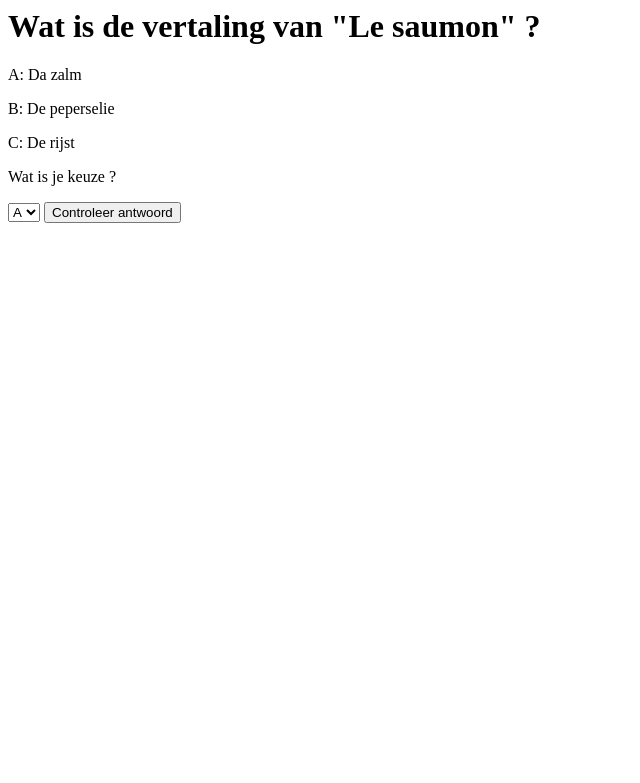
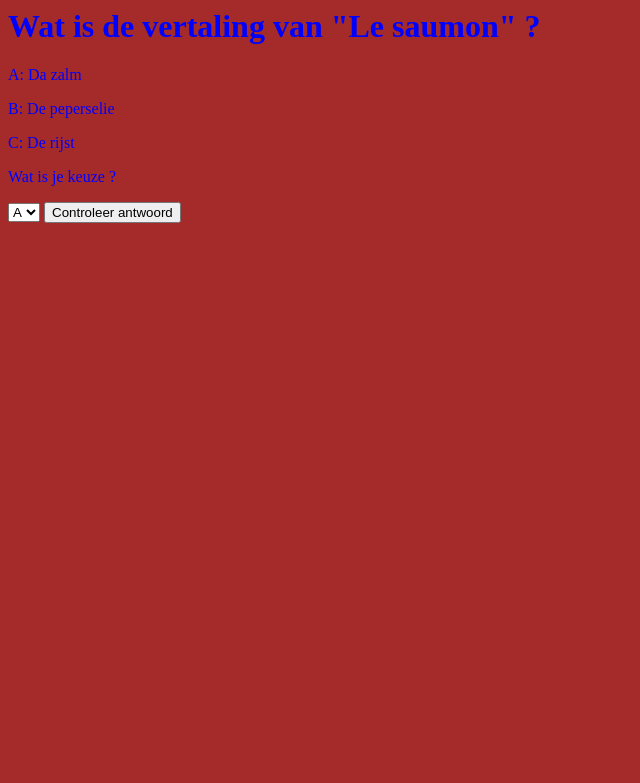
Before and after one commit to TuxGhost/TalenOefenen, a Flask app: page / in a window 1280 px wide. Shown: the top 783 px of the page, without its empty margins (0-640 px from the left). Run offline with Flask 3, Linux system fonts and the light colour scheme.

Commit message:
Kleur wijziging

```diff
--- /dev/null
+++ b/static/css/mijncss.css
@@ -0,0 +1,4 @@
+body {
+    color:blue ;
+    background-color: brown;
+}
--- a/templates/index.html
+++ b/templates/index.html
@@ -1,6 +1,7 @@
 <html>
     <head>
         <title>{{ title }}</title>
+        <link rel="stylesheet" type="text/css" href="{{url_for('.static', filename='css/mijncss.css')}}">
     </head>
     <body>
         <h1>Wat is de vertaling van "{{ vraag }}" ?</h1>
```
